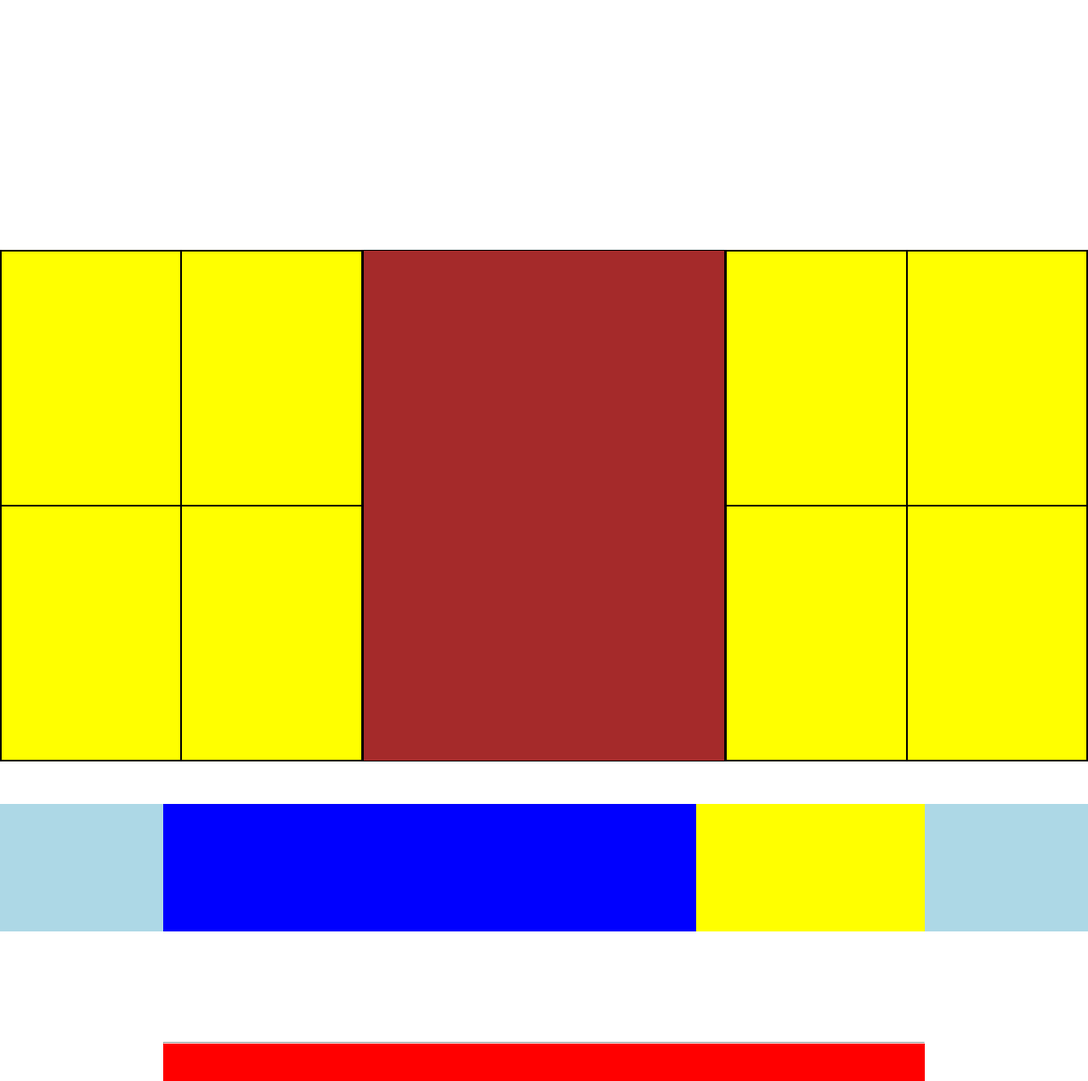
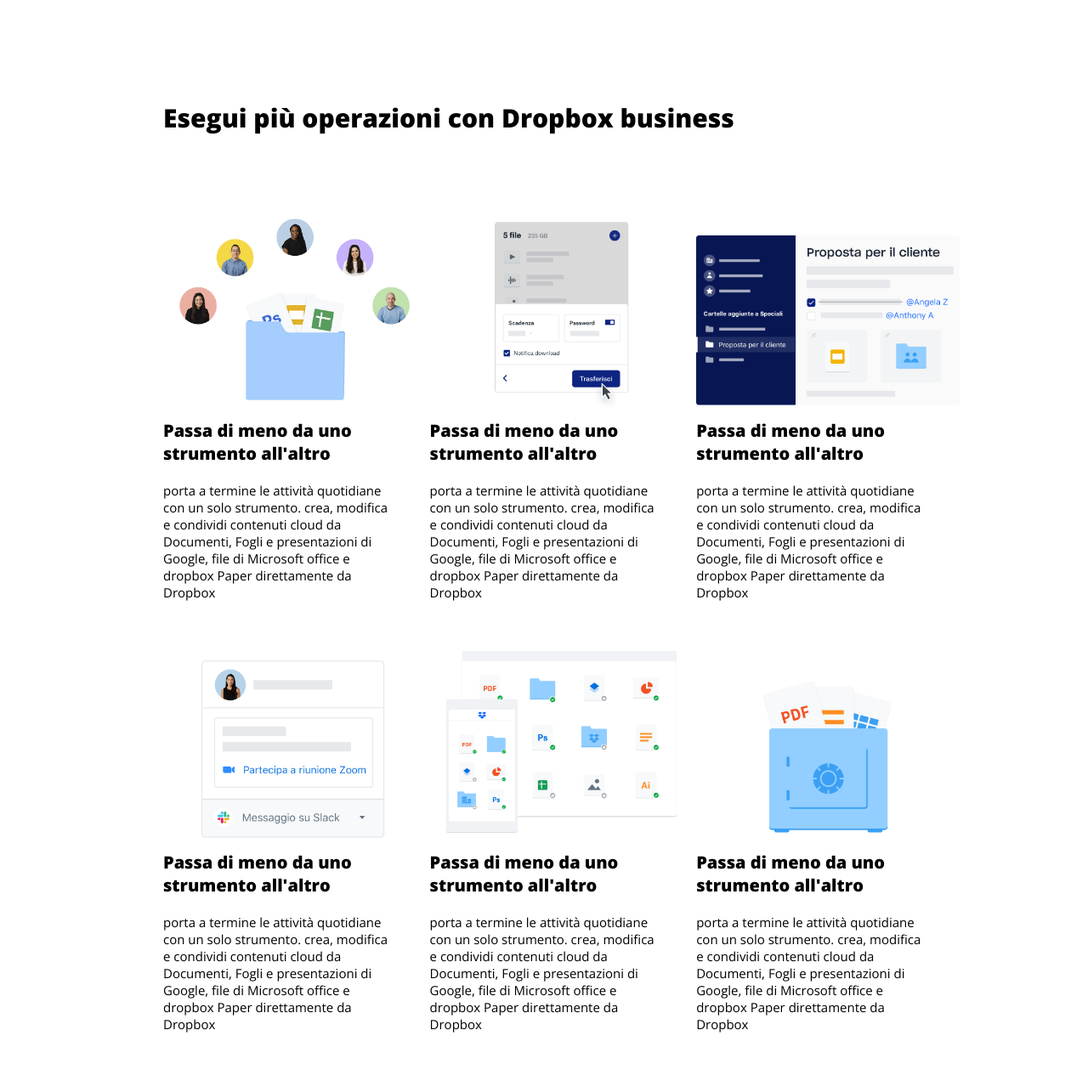
Before and after one commit to FabioBabaglioni/htmlcss-dropbox, a plain HTML site: page index.html in a window 1280 px wide. Shown: the part 2698-3970 px from the top of the page at 85% size. Drawn offline with nearby package versions, Linux system fonts and the light colour scheme.

Commit message:
seconda riga tutorial

```diff
--- a/index.html
+++ b/index.html
@@ -228,26 +228,61 @@
 
         <!-- section parteners -->
         <section class="conteiner-small">
-            <div class="conteiner-flex">
-                <div id="pr-image"></div>
-                <div class="pr-paragrafo"></div>
+            <div class="flex al-center">
+                <div id="pr-sx ">
+                    <img id="pr-image" src="img/partner.png" alt="Partener">
+                </div>
+                <div class="pr-dx">
+                    <h3 class="font-20 mb-2">Entra in contatto con un partner dropbox</h3>
+                    <p class="mb-2">Trova un partener Dropbox e Hellosign di fiducia. Ottieni le soluzioni e i servizi necessari per raggiungere i tuoi obiettivi aziendali, tra ci implementazione, integrazione, gestione e supporto continui.</p>
+
+                    <div class="center">
+                        <a class="button bord-grey col-grey " href="#">Trova un partner</a>
+                    </div>
+                </div>
             </div>
         </section>
 
         <!-- section tutorial operation -->
         <section class="conteiner-small">
-            <div class="section-title"></div>
-
-            <div class="conteiner-flex">
-                <div class="cl-tutorial"></div>
-                <div class="cl-tutorial"></div>
-                <div class="cl-tutorial"></div>
+            <div class="section-title">
+                <h3 class="section-title">Esegui più operazioni con Dropbox business</h3>
             </div>
 
-            <div class="conteiner-flex">
-                <div class="cl-tutorial"></div>
-                <div class="cl-tutorial"></div>
-                <div class="cl-tutorial"></div>
+            <div class="flex mb-3">
+                <div class="cl-tutorial mb-1">
+                    <img class="img-small-tutorial"  src="img/business-feature-switching-tools.png" alt="">
+                    <h3 class="font-20 mb-2">Passa di meno da uno strumento all'altro</h3>
+                    <p>porta a termine le attività quotidiane con un solo strumento. crea, modifica e condividi contenuti cloud da Documenti, Fogli e presentazioni di Google, file di Microsoft office e dropbox Paper direttamente da Dropbox</p>
+                </div>
+                <div class="cl-tutorial">
+                    <img class="img-small-tutorial"  src="img/business-feature-send-files-it.png" alt="">
+                    <h3 class="font-20 mb-2">Passa di meno da uno strumento all'altro</h3>
+                    <p>porta a termine le attività quotidiane con un solo strumento. crea, modifica e condividi contenuti cloud da Documenti, Fogli e presentazioni di Google, file di Microsoft office e dropbox Paper direttamente da Dropbox</p>
+                </div>
+                <div class="cl-tutorial">
+                    <img class="img-small-tutorial"  src="img/business-feature-coordinate-it.png" alt="">
+                    <h3 class="font-20 mb-2">Passa di meno da uno strumento all'altro</h3>
+                    <p>porta a termine le attività quotidiane con un solo strumento. crea, modifica e condividi contenuti cloud da Documenti, Fogli e presentazioni di Google, file di Microsoft office e dropbox Paper direttamente da Dropbox</p>
+                </div>
+            </div>
+
+            <div class="flex ">
+                <div class="cl-tutorial mb-1">
+                    <img class="img-small-tutorial"  src="img/business-feature-integrations-it.png" alt="">
+                    <h3 class="font-20 mb-2">Passa di meno da uno strumento all'altro</h3>
+                    <p>porta a termine le attività quotidiane con un solo strumento. crea, modifica e condividi contenuti cloud da Documenti, Fogli e presentazioni di Google, file di Microsoft office e dropbox Paper direttamente da Dropbox</p>
+                </div>
+                <div class="cl-tutorial">
+                    <img class="img-small-tutorial"  src="img/business-feature-multi-device.png" alt="">
+                    <h3 class="font-20 mb-2">Passa di meno da uno strumento all'altro</h3>
+                    <p>porta a termine le attività quotidiane con un solo strumento. crea, modifica e condividi contenuti cloud da Documenti, Fogli e presentazioni di Google, file di Microsoft office e dropbox Paper direttamente da Dropbox</p>
+                </div>
+                <div class="cl-tutorial">
+                    <img class="img-small-tutorial"  src="img/business-feature-security.png" alt="">
+                    <h3 class="font-20 mb-2">Passa di meno da uno strumento all'altro</h3>
+                    <p>porta a termine le attività quotidiane con un solo strumento. crea, modifica e condividi contenuti cloud da Documenti, Fogli e presentazioni di Google, file di Microsoft office e dropbox Paper direttamente da Dropbox</p>
+                </div>
             </div>
 
         </section>
```
Also changed, not shown: 1 other file.
